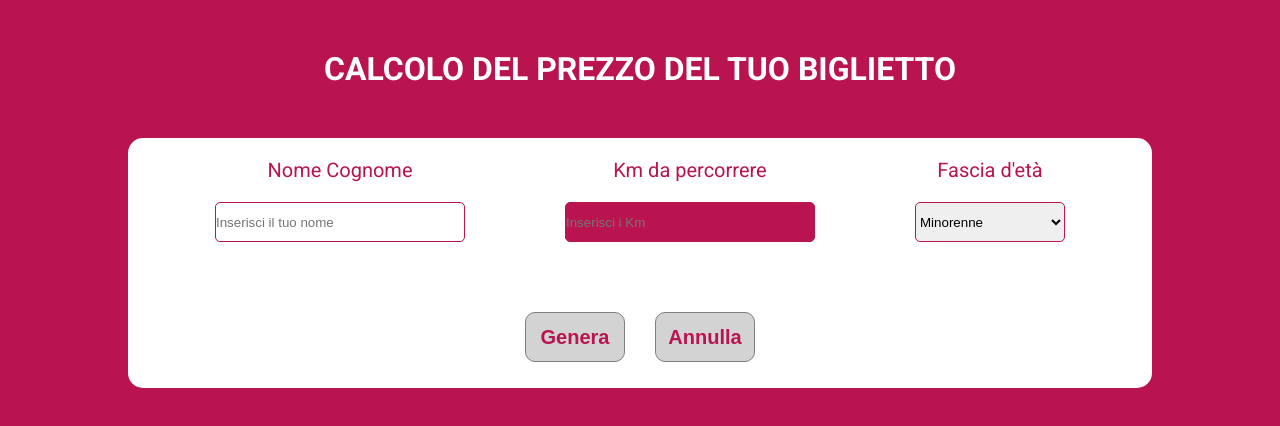
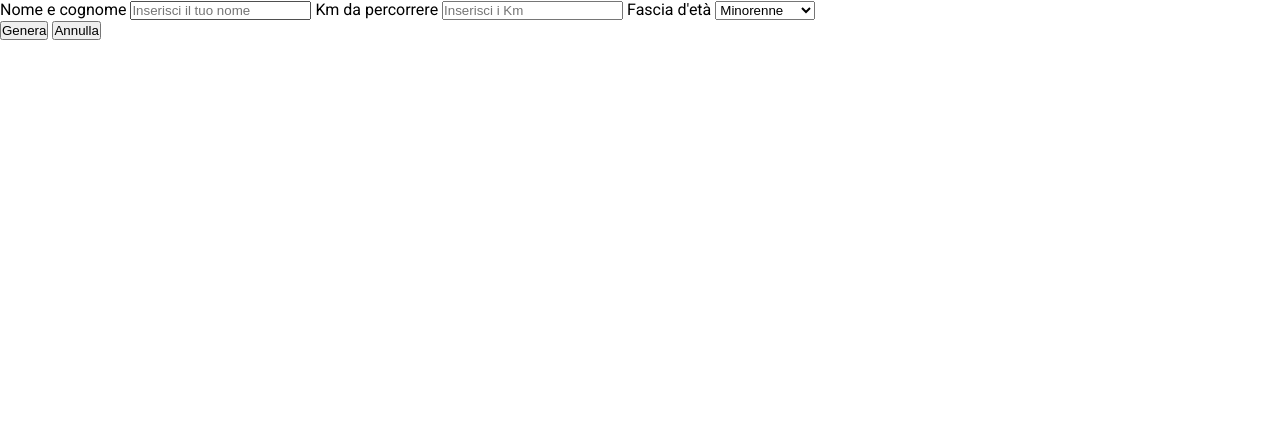
Before and after one commit to AlbertoZanola96/js-biglietto-treno-form, a plain HTML site: page index.html in a window 1280 px wide. Drawn offline with Linux system fonts and the light colour scheme.

Commit message:
Inserimento elementi inziali

```diff
--- a/css/style.css
+++ b/css/style.css
@@ -7,86 +7,9 @@ body {
     font-family: 'Roboto', sans-serif;
 }
 
-.container {
-    width: 100vw;
-    height: 100vh;
-    background-color: #B91450;
+.box {
+    background-color: green;
+    width: 300px;
+    height: 100px;
+    display: none;
 }
-
-h1 {
-    text-align: center;
-    color: white;
-    padding-top: 50px;
-    padding-bottom: 50px;
-}
-
-#form_container {
-    width: 80%;
-    height: 250px;
-    background-color: white;
-    border-radius: 15px;
-    margin: auto;
-}
-
-.input {
-    display: flex;
-    justify-content: center;
-}
-
-#input_1,
-#input_2,
-#input_3 {
-    display: flex;
-    flex-direction: column;
-    align-items: center;
-    padding-left: 50px;
-    padding-right: 50px;
-    color: #B91450;
-
-}
-
-#input_1 > p,
-#input_2 > p,
-#input_3 > p {
-    font-size: 20px;
-    padding: 20px 0;
-}
-
-input {
-    width: 250px;
-    height: 40px;
-    border-radius: 5px;
-    border-color: #B91450;
-    border: 1px solid #B91450;
-}
-
-#input_2 > input {
-    background-color: #B91450;
-}
-
-select {
-    width: 150px;
-    height: 40px;
-    border-radius: 5px;
-    border-color: #B91450;
-}
-
-.bottoni {
-    display: flex;
-    justify-content: center;
-    margin-top: 70px;
-
-}
-
-.btn {
-    color: #B91450;
-    width: 100px;
-    height: 50px;
-    border-radius: 10px;
-    margin-left: 15px;
-    margin-right: 15px;
-    font-size: 20px;
-    font-weight: 600;
-    background-color: lightgray;
-    border: 1px solid gray;
-}
--- a/index.html
+++ b/index.html
@@ -12,32 +12,37 @@
 </head>
 <body class="debug">
     <div class="container">
-        <h1>CALCOLO DEL PREZZO DEL TUO BIGLIETTO</h1>
-        <section id="form_container">
-            <div class="input">
-                <section id="input_1">
-                    <p>Nome Cognome</p>
-                    <input type="text" placeholder="Inserisci il tuo nome">
-                </section>
-                <section id="input_2">
-                    <p>Km da percorrere</p>
-                    <input type="number" placeholder="Inserisci i Km">
-                </section>
-                <section id="input_3">
-                    <p>Fascia d'età</p>
-                    <select name="fascia-detà">
-                        <option value="Minorenne">Minorenne</option>
-                        <option value="Maggiorenne">Maggiorenne</option>
-                        <option value="Over65">Over 65</option>
-                    </select>
-                </section>
-            </div>
-            <section class="bottoni">
-                <button class="btn">Genera</button>
-                <button class="btn">Annulla</button>
-            </section>
-        </section>
+        <!-- primo input -->
+        <label for="nome">Nome e cognome</label>
+        <input type="text" name="nome" id="nome" placeholder="Inserisci il tuo nome">
+        <!-- fine primo input -->
+
+        <!-- secondo input -->
+        <label for="nome">Km da percorrere</label>
+        <input type="number" name="km" id="km" placeholder="Inserisci i Km">
+        <!-- fine secondo input -->
+
+        <!-- terzo input  -->
+        <label for="fascia-eta">Fascia d'età</label>
+        <select name="fascia-eta" id="fascia-eta">
+            <option value="min">Minorenne</option>
+            <option value="mag">Maggiorenne</option>
+            <option value="over">Over 65</option>
+        </select>
+        <!-- fine terzo input -->
     </div>
+
+    <div class="container">
+        <button id="prezzoBtn" name="prezzoBtn">Genera</button>
+        <button id="annulla" name="annulla">Annulla</button>
+    </div>
+
+    <div class="container">
+        <div id="biglietto" class="box">
+            PROVA
+        </div>
+    </div>
+
     <script src="js/main.js"></script>
 </body>
 </html>
--- a/js/main.js
+++ b/js/main.js
@@ -6,3 +6,26 @@
 // - Categoria selezionata dall'utente
 // - Aggiungiamo una piccola animazione al click su "Crea" e "Annulla", se clicchiamo su annulla dobbiamo ripulire il form.
 // BONUS: predisporre l'interfaccia grafica responsiva
+
+var btnGenera = document.getElementById("prezzoBtn");
+
+btnGenera.addEventListener("click",
+    function() {
+        var nome = document.getElementById("nome").value;
+        var km = document.getElementById("km").value;
+        var fasciaEta = document.getElementById("fascia-eta").value;
+        var biglietto = document.getElementById("biglietto");
+        biglietto.style.display = "block";
+    }
+)
+
+var btnAnnulla = document.getElementById("annulla");
+btnAnnulla.addEventListener("click",
+    function() {
+        var biglietto = document.getElementById("biglietto");
+        biglietto.style.display = "none";
+        document.getElementById("nome").value = "";
+        document.getElementById("km").value = "";
+        document.getElementById("fascia-eta").value = "";
+    }
+)
```
